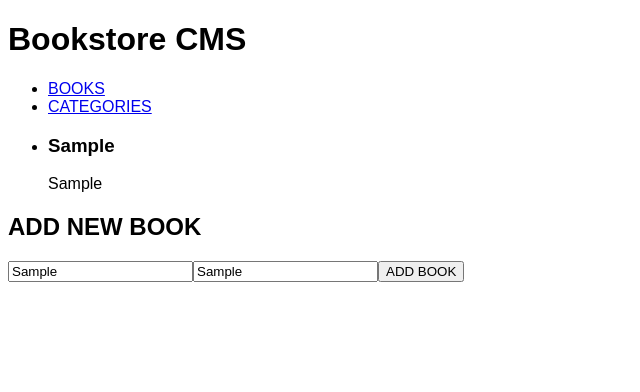
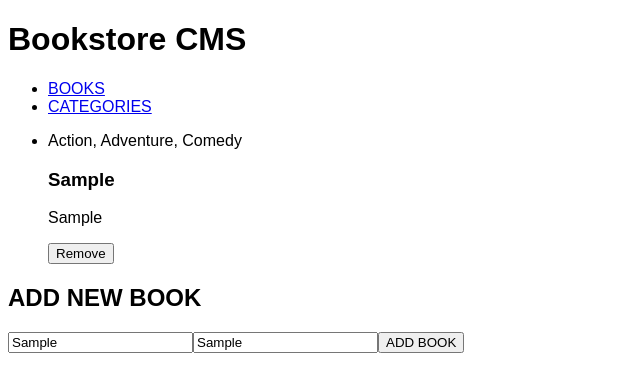
Before and after one commit to oyelakinG9/bookstore, a React (Create React App) app: page / in a window 1280 px wide. Both pictures are taken after typing "Sample", "Sample" into the empty fields and a click on the button "ADD BOOK". Shown: the top 392 px of the page, without its empty margins (0-640 px from the left). Built offline with nearby package versions, Linux system fonts and the light colour scheme.

Commit message:
Modify book js file

```diff
--- a/src/Components/Book.js
+++ b/src/Components/Book.js
@@ -1,13 +1,22 @@
 import React from 'react';
+import { useDispatch } from 'react-redux';
+import { removeBook } from '../redux/Books/Books';
 
 const Book = ({ bookInfo }) => {
-  const {
-    title, author,
-  } = bookInfo;
+  const dispatch = useDispatch();
+  const { id, title, author } = bookInfo;
   return (
-    <div>
-      <h3>{title}</h3>
-      <p>{author}</p>
+    <div className="card-container">
+      <div className="card">
+        <div className="card-itme">
+          <p className="category">Action, Adventure, Comedy</p>
+          <h3>{title}</h3>
+          <p className="author">{author}</p>
+          <div className="book-options">
+            <button onClick={() => dispatch(removeBook(id))} type="button">Remove</button>
+          </div>
+        </div>
+      </div>
     </div>
   );
 };
```
